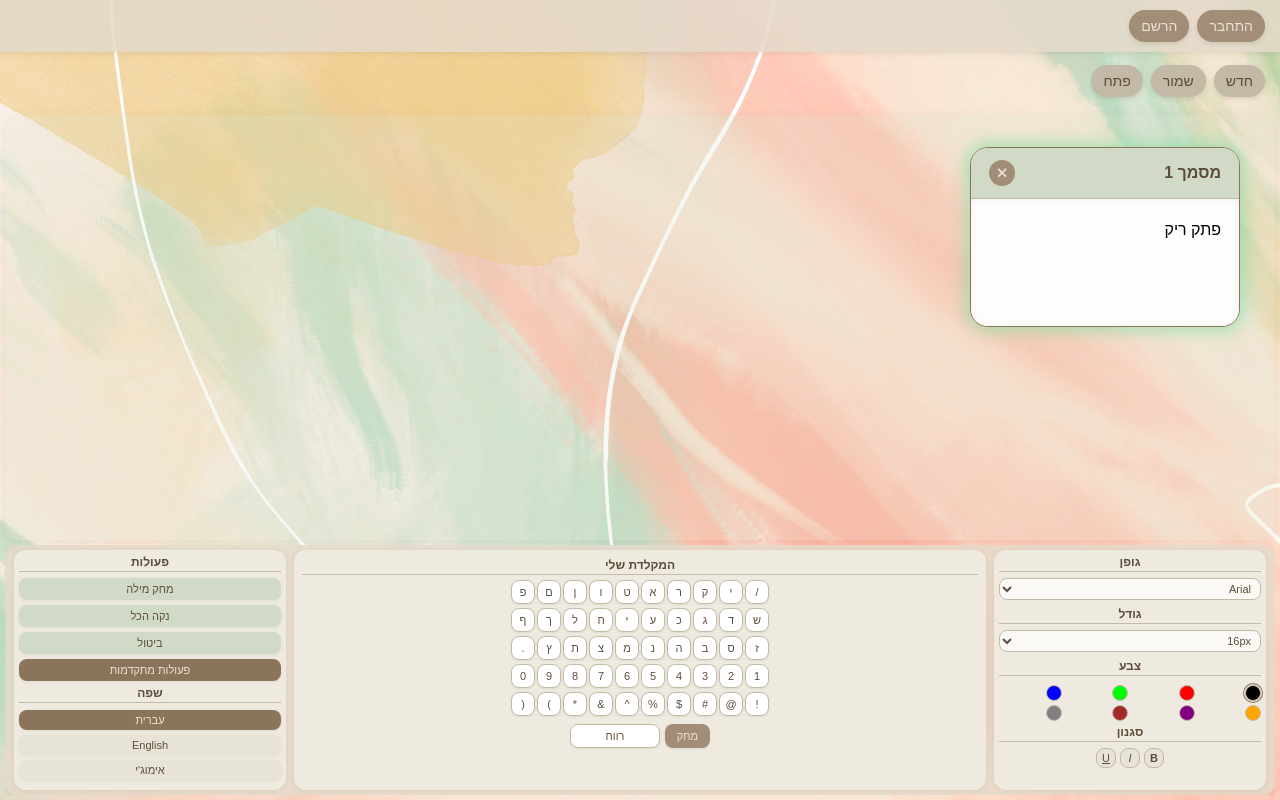
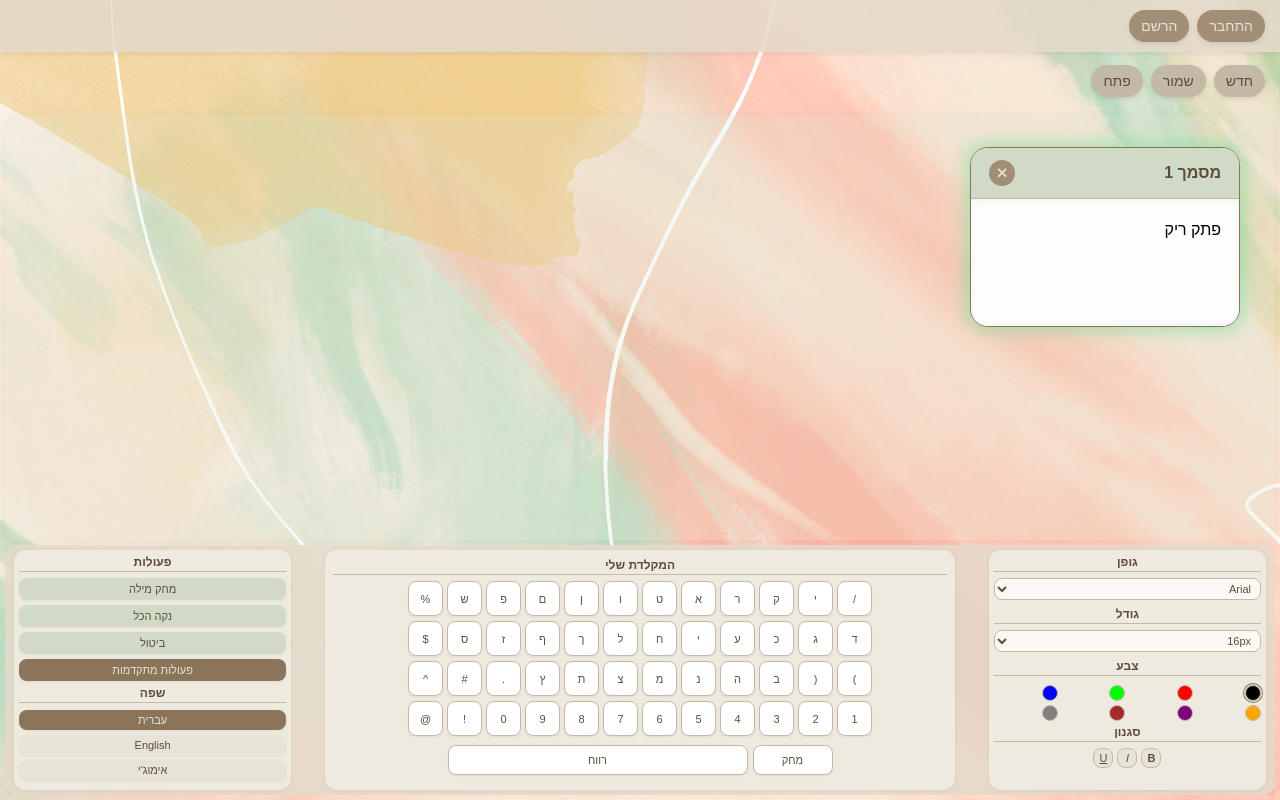
Before and after one commit to Tehila-David/VisualTextEditor, a React (Vite) app: page / in a window 1280 px wide. Built offline with nearby package versions, Linux system fonts and the light colour scheme.

Commit message:
fix keyboard

```diff
--- a/src/components/Keyboard.css
+++ b/src/components/Keyboard.css
@@ -200,7 +200,8 @@
 
 /* === אזור המקלדת === */
 .keyboard-wrapper {
-  width: 56%;
+  width: 50%;
+  height: 100%;
   background-color: rgba(240, 235, 225, 0.95);
   border-radius: var(--radius-md);
   padding: 5px;
@@ -211,7 +212,7 @@
 .keyboard {
   display: flex;
   flex-direction: column;
-  gap: 3px;
+  gap: 4px;
   padding: 3px;
   flex: 1;
 }
@@ -219,13 +220,13 @@
 .keyboard-row {
   display: flex;
   justify-content: center;
-  gap: 2px;
+  gap: 4px;
   margin-bottom: 1px;
 }
 
 .keyboard-key {
-  width: 24px;
-  height: 24px;
+  width:35px;
+  height: 35px;
   display: flex;
   align-items: center;
   justify-content: center;
@@ -253,8 +254,8 @@
 }
 
 .space-key {
-  width: 90px;
-  height: 24px;
+  width: 300px;
+  height: 30px;
   background-color: white;
   border: 1px solid var(--beige-dark);
   border-radius: var(--radius-sm);
@@ -274,17 +275,17 @@
 }
 
 .delete-key {
-  width: 45px;
-  height: 24px;
-  background-color: var(--brown-light);
-  color: var(--beige-light);
-  border: none;
+  width: 80px;
+  height: 30px;
+  background-color: white;
+  border: 1px solid var(--beige-dark);
   border-radius: var(--radius-sm);
   display: flex;
   align-items: center;
   justify-content: center;
   cursor: pointer;
   font-size: 11px;
+  color: var(--brown-dark);
   box-shadow: 0 1px 2px rgba(94, 76, 58, 0.1);
   transition: all 0.2s;
 }
--- a/src/components/Keyboard.jsx
+++ b/src/components/Keyboard.jsx
@@ -29,28 +29,29 @@ const Keyboard = ({
 
   // הגדרת מערכי המקלדת
   const hebrewLayout = [
-    ['/', 'י', 'ק', 'ר', 'א', 'ט', 'ו', 'ן', 'ם', 'פ'],
-    ['ש', 'ד', 'ג', 'כ', 'ע', 'י', 'ח', 'ל', 'ך', 'ף'],
-    ['ז', 'ס', 'ב', 'ה', 'נ', 'מ', 'צ', 'ת', 'ץ', '.'],
-    ['1', '2', '3', '4', '5', '6', '7', '8', '9', '0'],
-    ['!', '@', '#', '$', '%', '^', '&', '*', ')', '(']
-  ];
+    ['/', 'י', 'ק', 'ר', 'א', 'ט', 'ו', 'ן', 'ם', 'פ', 'ש', '%'],
+    ['ד', 'ג', 'כ', 'ע', 'י', 'ח', 'ל', 'ך', 'ף', 'ז', 'ס', '$'],
+    [')', '(', 'ב', 'ה', 'נ', 'מ', 'צ', 'ת', 'ץ', '.', '#', '^'],
+    ['1','2', '3', '4', '5', '6', '7', '8', '9', '0', '!', '@']
+];
 
-  const englishLayout = [
-    ['q', 'w', 'e', 'r', 't', 'y', 'u', 'i', 'o', 'p'],
-    ['a', 's', 'd', 'f', 'g', 'h', 'j', 'k', 'l', ';'],
-    ['z', 'x', 'c', 'v', 'b', 'n', 'm', ',', '.', '/'],
-    ['1', '2', '3', '4', '5', '6', '7', '8', '9', '0'],
-    ['!', '@', '#', '$', '%', '^', '&', '*', '(', ')']
-  ];
 
-  const emojiLayout = [
-    ['😀', '😃', '😄', '😁', '😆', '😅', '😂', '🤣', '☺️', '😊'],
-    ['🙃', '😉', '😌', '😍', '🥰', '😘', '😗', '😙', '😚', '😋'],
-    ['❤️', '💕', '💞', '💓', '💗', '💖', '💘', '💝', '💟', '❣️'],
-    ['👍', '👌', '👏', '🙌', '🤝', '🙏', '👐', '🤲', '💪', '✌️'],
-    ['🎉', '🎊', '🎂', '🎁', '🎄', '🎃', '🎗️', '🎟️', '🎫', '🏆']
-  ];
+
+
+const englishLayout = [
+  ['q', 'w', 'e', 'r', 't', 'y', 'u', 'i', 'o', 'p', 'b', 'n',],
+  ['a', 's', 'd', 'f', 'g', 'h', 'j', 'k', 'l','v', 'm', 'c'],
+  ['z', 'x', ';', '#', '$' , '!', '@' ,',', '.', '/', '%', '^'],
+  ['1', '2', '3', '4', '5', '6', '7', '8', '9', '0', '&', '*']
+];
+
+const emojiLayout = [
+  ['😀', '😃', '😄', '😁', '😆', '😅', '😂', '🤣', '☺️', '😊', '🙃', '😉'],
+  ['😌', '😍', '🥰', '😘', '😗', '😙', '😚', '😋', '❤️', '💕', '💞', '💓'],
+  ['💗', '💖', '💘', '💝', '💟', '❣️', '👍', '👌', '👏', '🙌', '🤝', '🙏'],
+  ['👐', '🤲', '💪', '✌️', '🎉', '🎊', '🎂', '🎁', '🎄', '🎃', '🎗️', '🎟️']
+];
+
 
   // בחירת המקלדת הנכונה לפי השפה
   let currentLayout;
```
